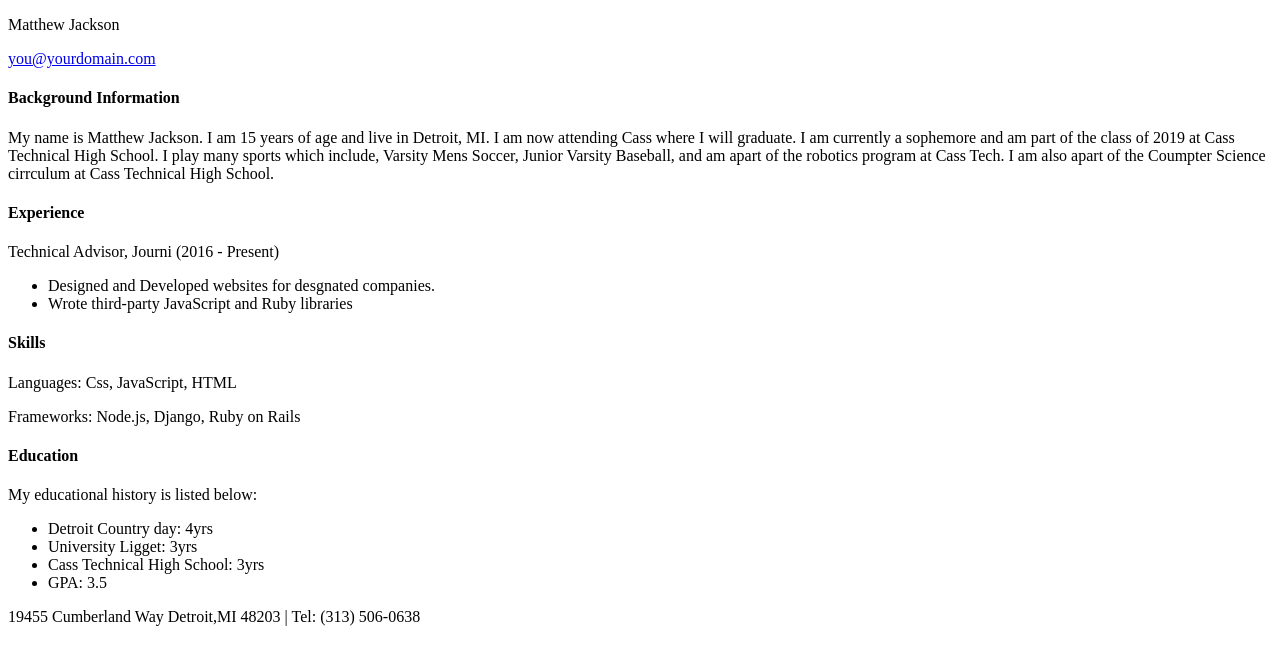
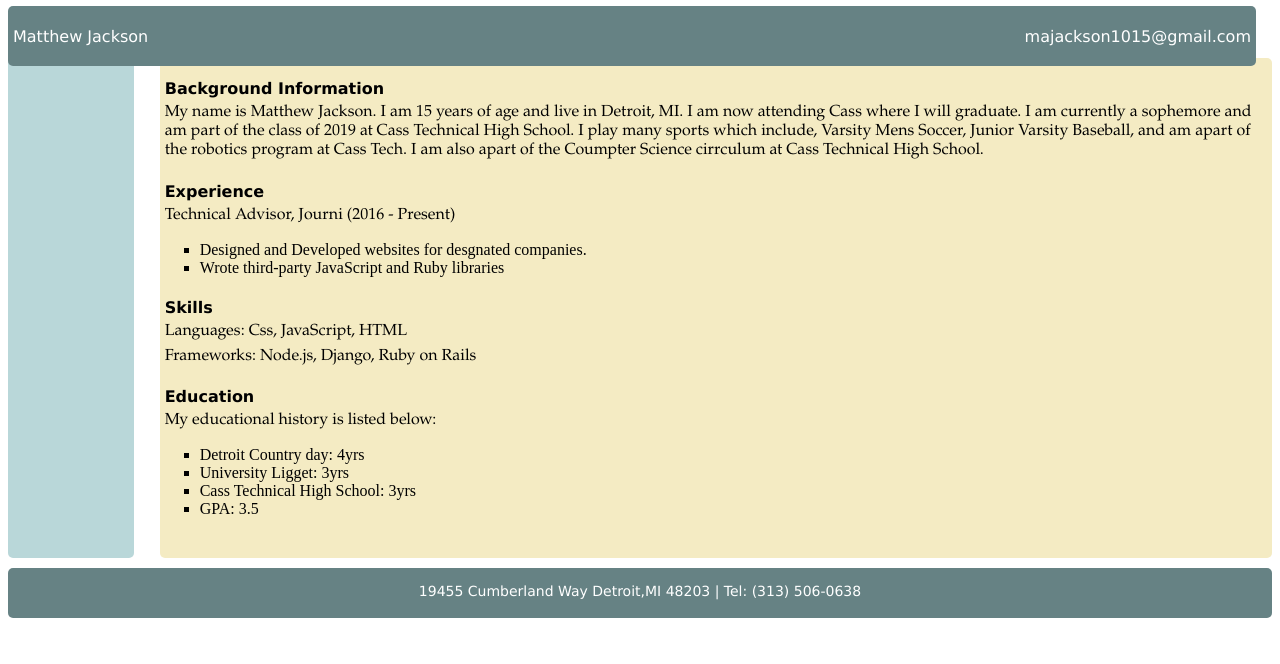
Before and after one commit to MattJaxson/MattJaxson.github.io, a plain HTML site: page index.html in a window 1280 px wide. Drawn offline with Linux system fonts and the light colour scheme.

Commit message:
7th commit

```diff
--- a/index.html
+++ b/index.html
@@ -1,13 +1,13 @@
 <!DOCTYPE html>
 <html>
 	<head>
-		<link type="text/css" rel="stylesheet" href="stylesheetx.css"/>
+		<link type="text/css" rel="stylesheet" href="stylesheets.css"/>
 		<title></title>
 	</head>
-	<body>
+	<body>s
 		<div id="header">
 			<p id="name">Matthew Jackson</p>
-			<a href="mailto:majackson1015@gmail.com"><p id="email">you@yourdomain.com</p></a>
+			<a href="mailto:majackson1015@gmail.com"><p id="email">majackson1015@gmail.com</p></a>
 		</div>
 		<div class="left"></div>
 		<div class="right">
```
Also changed, not shown: stylesheets.css (line endings or trailing spaces).
